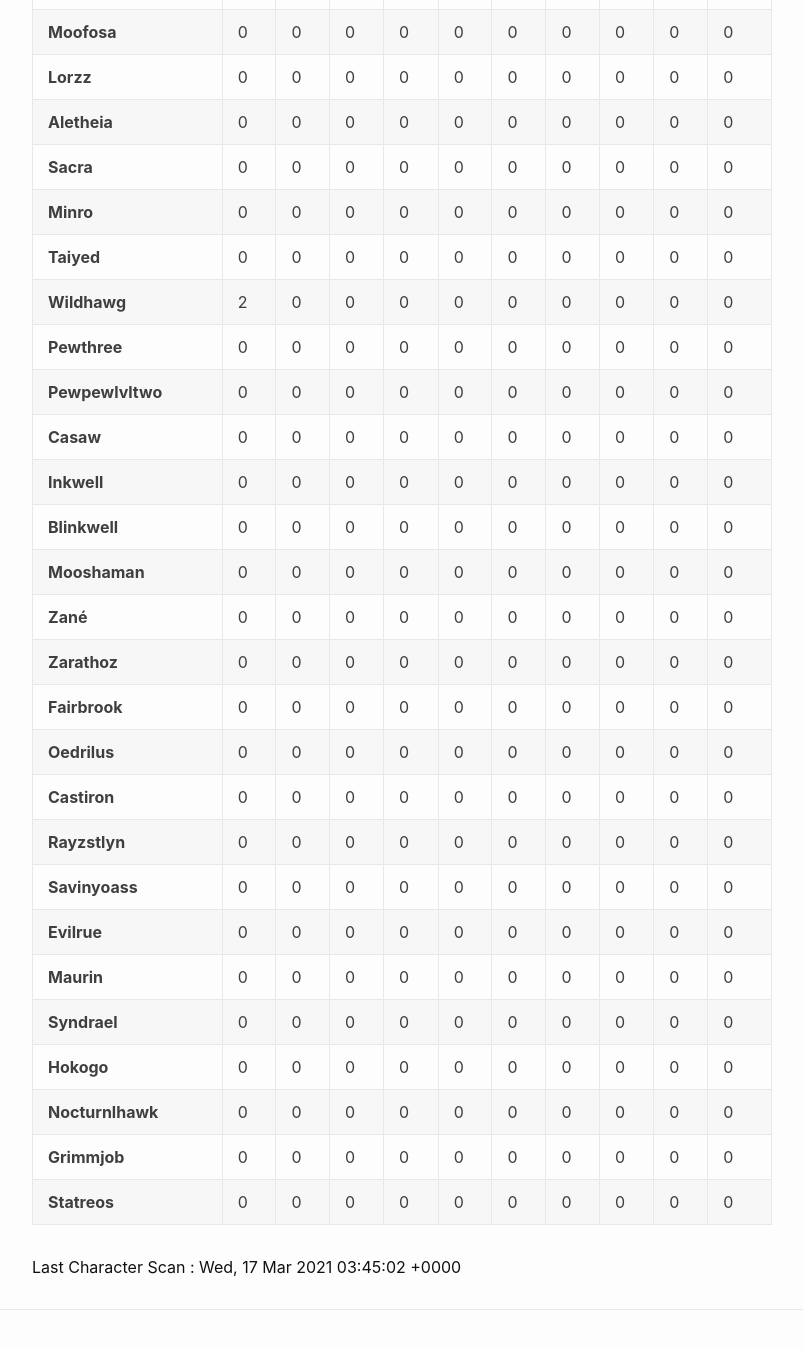
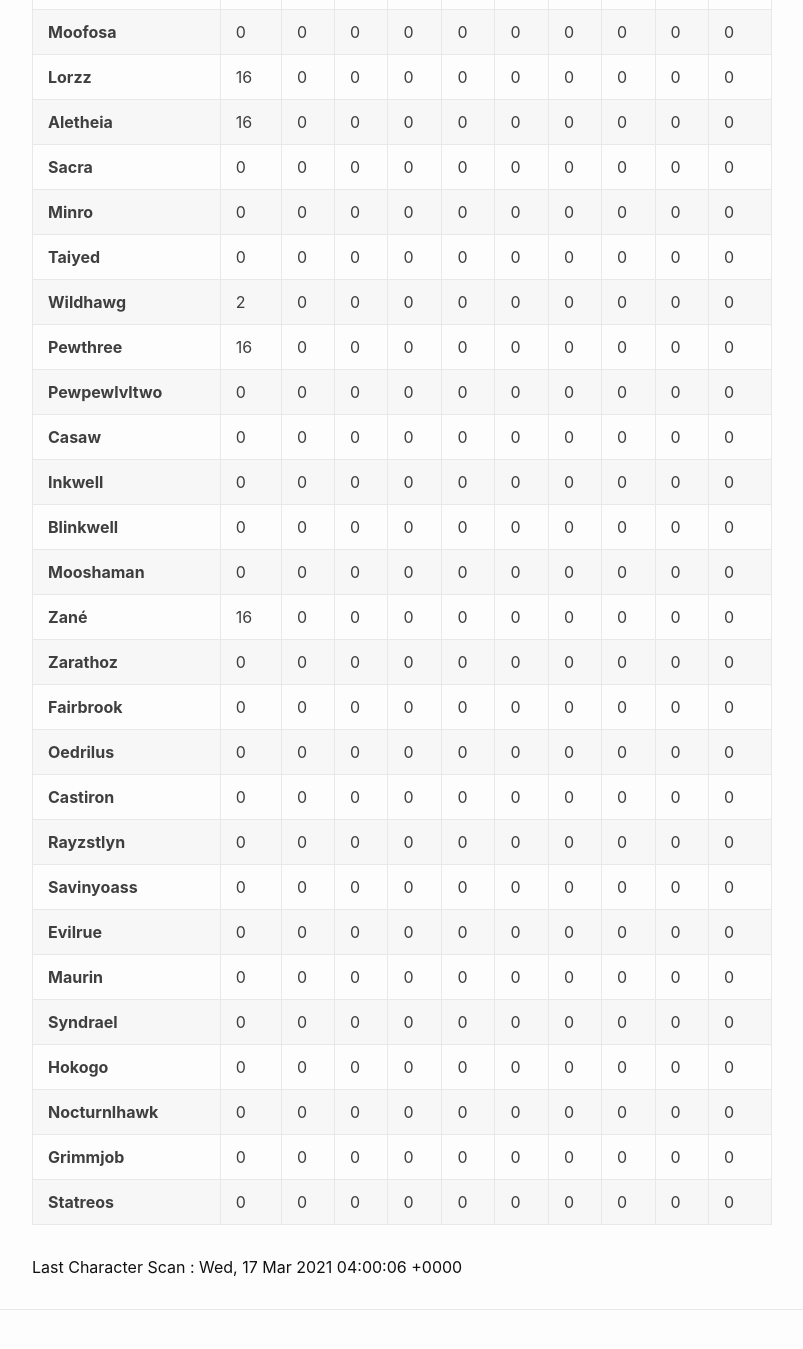
Before and after one commit to eldertribunal/keystonetracker, a Jekyll site: the page built from weekly.md, in a window 1280 px wide and 1400 px high, scrolled down 494 px. Shown: the top 1349 px of the window, without its empty margins (126-929 px from the left). Built offline with Jekyll 4.4.1, drawn with Linux system fonts in a browser that asks for light colours.

Commit message:
auto scan Wed Mar 17 04:00:49 UTC 2021

```diff
--- a/_data/characters.json
+++ b/_data/characters.json
@@ -49,7 +49,7 @@
     "dungeons": [
       {
         "name": "Mists of Tirna Scithe",
-        "level": 15,
+        "level": 16,
         "id": 375
       },
       {
@@ -904,7 +904,7 @@
     "dungeons": [
       {
         "name": "Mists of Tirna Scithe",
-        "level": 14,
+        "level": 16,
         "id": 375
       },
       {
--- a/_data/players.json
+++ b/_data/players.json
@@ -4,7 +4,7 @@
     "dungeons": [
       {
         "name": "Mists of Tirna Scithe",
-        "level": 15,
+        "level": 16,
         "id": 375
       },
       {
@@ -589,7 +589,7 @@
     "dungeons": [
       {
         "name": "Mists of Tirna Scithe",
-        "level": 14,
+        "level": 16,
         "id": 375
       },
       {
--- a/_data/scanned.json
+++ b/_data/scanned.json
@@ -1,3 +1,3 @@
 {
-  "timestamp": 1615952702
+  "timestamp": 1615953606
 }
--- a/_data/weekly.json
+++ b/_data/weekly.json
@@ -17,7 +17,7 @@
   {
     "name": "Legume",
     "dungeons": [
-      0,
+      16,
       0,
       0,
       0,
@@ -122,7 +122,7 @@
   {
     "name": "Lorzz",
     "dungeons": [
-      0,
+      16,
       0,
       0,
       0,
@@ -137,7 +137,7 @@
   {
     "name": "Aletheia",
     "dungeons": [
-      0,
+      16,
       0,
       0,
       0,
@@ -212,7 +212,7 @@
   {
     "name": "Pewthree",
     "dungeons": [
-      0,
+      16,
       0,
       0,
       0,
@@ -302,7 +302,7 @@
   {
     "name": "Zan\u00e9",
     "dungeons": [
-      0,
+      16,
       0,
       0,
       0,
```
